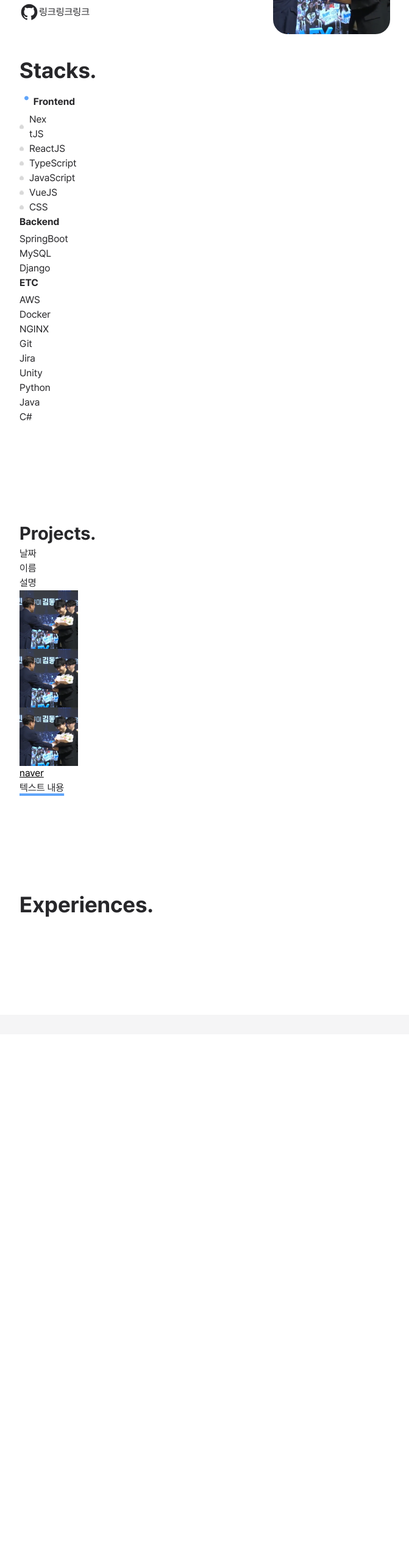
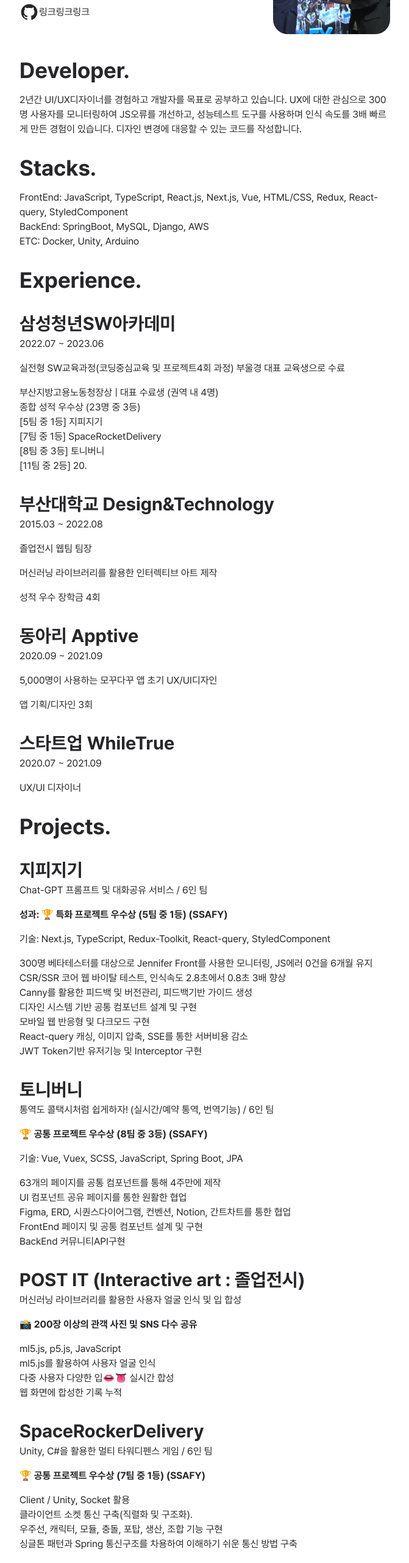
Before and after one commit to heisje/heisje-blog, a Next.js app in the folder blog/: page /about in a window 1280 px wide. Shown: the part 234-2797 px from the top of the page at 61% size, without its empty margins (304-975 px from the left). Before the commit the page ends 1930 px from the top, so only its background shows below. Built offline with nearby package versions, Linux system fonts and the light colour scheme.

Commit message:
fix: about contents

```diff
--- /dev/null
+++ b/blog/src/app/about/Projects.ts
@@ -0,0 +1,35 @@
+export type projectType = {
+  title: string;
+  description: string;
+  date: string;
+  tech: string;
+  my: string;
+  result: string;
+  details: string[];
+};
+
+export const zippyZiggyText: projectType = {
+  title: '지피지기',
+  description: '',
+  date: '2023.5 (6주)',
+  my: 'FrontEnd',
+  tech: '',
+  result: '',
+  details: ['300명 베타테스터를 대상으로 Jennifer Front를 사용한 모니터링, JS에러 0건을 6개월 유지'],
+};
+
+export const tonnyBunnyText: projectType = {
+  title: '토니버니',
+  description: '통역도 콜택시처럼 쉽게하자! (실시간/예약 통역, 번역기능)',
+  date: '2023.01.03 ~ 2023.02.17 (7주) ',
+  my: 'FrontEnd, BackEnd',
+  tech: 'Vue, Vuex, SCSS, JavaScript, Spring Boot, JPA',
+  result: '🏆 공통 프로젝트 우수상 (8팀 중 3등) (SSAFY)',
+  details: [
+    '63개의 페이지를 공통 컴포넌트를 통해 4주만에 제작',
+    '공통 컴포넌트 인자별 공유 페이지를 통한 원활한 협업',
+    'Figma, ERD, 시퀀스다이어그램, 컨벤션, Notion, 간트차트를 통한 협업',
+    'FrontEnd 페이지 및 공통 컴포넌트 설계 및 구현',
+    'BackEnd 커뮤니티API구현',
+  ],
+};
--- a/blog/src/app/about/page.tsx
+++ b/blog/src/app/about/page.tsx
@@ -6,10 +6,6 @@
 function AboutStack() {
   return null;
 }
-
-const aboutText = {
-  title: ``,
-};
 
 export const metadata: Metadata = {
   title: "Heisje's portfolio",
@@ -67,51 +63,138 @@
           </div>
         </header>
 
-        <article className={'mb-40'}>
-          <h1>
-            <span>Stacks.</span>
-          </h1>
+        <article className={'mb-20'}>
+          <div className={'mb-8'}>
+            <h1 className={'mb-4'}>Developer.</h1>
+            <p>
+              2년간 UI/UX디자이너를 경험하고 개발자를 목표로 공부하고 있습니다. UX에 대한 관심으로 300명 사용자를
+              모니터링하여 JS오류를 개선하고, 성능테스트 도구를 사용하며 인식 속도를 3배 빠르게 만든 경험이 있습니다.
+              디자인 변경에 대응할 수 있는 코드를 작성합니다.
+            </p>
+          </div>
+
+          <div className={'mb-8'}>
+            <h1 className={'mb-4'}>Stacks.</h1>
             <div>
-            <h5 className={'circle'}>Frontend</h5>
-            <ul className={'test'}>
+              <ul>
                 <li>
-                Nex
-                <br />
-                tJS
+                  FrontEnd: JavaScript, TypeScript, React.js, Next.js, Vue, HTML/CSS, Redux, React-query,
+                  StyledComponent
                 </li>
-              <li>ReactJS</li>
-              <li>TypeScript</li>
-              <li>JavaScript</li>
-              <li>VueJS</li>
-              <li>CSS</li>
+                <li>BackEnd: SpringBoot, MySQL, Django, AWS</li>
+                <li>ETC: Docker, Unity, Arduino</li>
               </ul>
             </div>
+          </div>
+
+          <h1 className={'mb-8'}>Experience.</h1>
+          <div className={'mb-8'}>
+            <h2>삼성청년SW아카데미</h2>
             <div>
-            <h5>Backend</h5>
+              <p>2022.07 ~ 2023.06</p>
+              <p>실전형 SW교육과정(코딩중심교육 및 프로젝트4회 과정) 부울경 대표 교육생으로 수료</p>
               <ul>
-              <li>SpringBoot</li>
-              <li>MySQL</li>
-              <li>Django</li>
+                <li>부산지방고용노동청장상 | 대표 수료생 (권역 내 4명)</li>
+                <li>종합 성적 우수상 (23명 중 3등)</li>
+                <li>[5팀 중 1등] 지피지기</li>
+                <li>[7팀 중 1등] SpaceRocketDelivery</li>
+                <li>[8팀 중 3등] 토니버니</li>
+                <li>[11팀 중 2등] 20.</li>
               </ul>
             </div>
+          </div>
+
+          <div className={'mb-8'}>
+            <h2>부산대학교 Design&Technology</h2>
             <div>
-            <h5>ETC</h5>
+              <p>2015.03 ~ 2022.08</p>
+              <p>졸업전시 웹팀 팀장</p>
+              <p>머신러닝 라이브러리를 활용한 인터렉티브 아트 제작</p>
+              <p>성적 우수 장학금 4회</p>
+            </div>
+          </div>
+
+          <div className={'mb-8'}>
+            <h2>동아리 Apptive</h2>
+            <div>
+              <p>2020.09 ~ 2021.09</p>
+              <p>5,000명이 사용하는 모꾸다꾸 앱 초기 UX/UI디자인</p>
+              <p>앱 기획/디자인 3회</p>
+            </div>
+          </div>
+
+          <div className={'mb-8'}>
+            <h2>스타트업 WhileTrue</h2>
+            <div>
+              <p>2020.07 ~ 2021.09</p>
+              <p>UX/UI 디자이너</p>
+            </div>
+          </div>
+
+          <div>
+            <h1 className={'mb-8'}>Projects.</h1>
+            <div className={'mb-8'}>
+              <h2>지피지기</h2>
+              <p>Chat-GPT 프롬프트 및 대화공유 서비스 / 6인 팀</p>
+              <p>
+                <strong>성과: 🏆 특화 프로젝트 우수상 (5팀 중 1등) (SSAFY)</strong>
+              </p>
+              <p>기술: Next.js, TypeScript, Redux-Toolkit, React-query, StyledComponent</p>
               <ul>
-              <li>AWS</li>
-              <li>Docker</li>
-              <li>NGINX</li>
-              <li>Git</li>
-              <li>Jira</li>
-              <li>Unity</li>
-              <li>Python</li>
-              <li>Java</li>
-              <li>C#</li>
+                <li>300명 베타테스터를 대상으로 Jennifer Front를 사용한 모니터링, JS에러 0건을 6개월 유지</li>
+                <li>CSR/SSR 코어 웹 바이탈 테스트, 인식속도 2.8초에서 0.8초 3배 향상</li>
+                <li>Canny를 활용한 피드백 및 버전관리, 피드백기반 가이드 생성</li>
+                <li>디자인 시스템 기반 공통 컴포넌트 설계 및 구현</li>
+                <li>모바일 웹 반응형 및 다크모드 구현</li>
+                <li>React-query 캐싱, 이미지 압축, SSE를 통한 서버비용 감소</li>
+                <li>JWT Token기반 유저기능 및 Interceptor 구현</li>
               </ul>
             </div>
-        </article>
-        <article className={'mb-40'}>
-          <div>
-            <h2>Projects.</h2>
+            <div className={'mb-8'}>
+              <h2>토니버니</h2>
+              <p>통역도 콜택시처럼 쉽게하자! (실시간/예약 통역, 번역기능) / 6인 팀</p>
+              <p>
+                <strong>🏆 공통 프로젝트 우수상 (8팀 중 3등) (SSAFY)</strong>
+              </p>
+              <p>기술: Vue, Vuex, SCSS, JavaScript, Spring Boot, JPA</p>
+              <ul>
+                <li>63개의 페이지를 공통 컴포넌트를 통해 4주만에 제작</li>
+                <li>UI 컴포넌트 공유 페이지를 통한 원활한 협업</li>
+                <li>Figma, ERD, 시퀀스다이어그램, 컨벤션, Notion, 간트차트를 통한 협업</li>
+                <li>FrontEnd 페이지 및 공통 컴포넌트 설계 및 구현</li>
+                <li>BackEnd 커뮤니티API구현</li>
+              </ul>
+            </div>
+
+            <div className={'mb-8'}>
+              <h2>POST IT (Interactive art : 졸업전시)</h2>
+              <p>머신러닝 라이브러리를 활용한 사용자 얼굴 인식 및 입 합성</p>
+              <p>
+                <strong>📸 200장 이상의 관객 사진 및 SNS 다수 공유</strong>
+              </p>
+              <ul>
+                <li>ml5.js, p5.js, JavaScript</li>
+                <li>ml5.js를 활용하여 사용자 얼굴 인식</li>
+                <li>다중 사용자 다양한 입👄👅 실시간 합성 </li>
+                <li>웹 화면에 합성한 기록 누적</li>
+              </ul>
+            </div>
+
+            <div className={'mb-8'}>
+              <h2>SpaceRockerDelivery</h2>
+              <p>Unity, C#을 활용한 멀티 타워디펜스 게임 / 6인 팀</p>
+              <p>
+                <strong>🏆 공통 프로젝트 우수상 (7팀 중 1등) (SSAFY)</strong>
+              </p>
+              <ul>
+                <li>Client / Unity, Socket 활용</li>
+                <li>클라이언트 소켓 통신 구축(직렬화 및 구조화). </li>
+                <li>우주선, 캐릭터, 모듈, 충돌, 포탑, 생산, 조합 기능 구현</li>
+                <li>싱글톤 패턴과 Spring 통신구조를 차용하여 이해하기 쉬운 통신 방법 구축</li>
+              </ul>
+            </div>
+          </div>
+
           <div className="overflow-x-auto"></div>
           <div>날짜</div>
           <div>이름</div>
@@ -138,17 +221,8 @@
             width={64}
             height={64}
           />
-            <Link
-              href={'naver.com'}
-              className={'transition duration-1000 underline text-black hover:text-blue-500 hover:underline'}
-            >
-              naver
-            </Link>
+
           <p className="underline decoration-blue-400 decoration-4 underline-offset-4">텍스트 내용</p>
-          </div>
-        </article>
-        <article className={'mb-40'}>
-          <h1>Experiences.</h1>
         </article>
       </main>
     </>
```
Lines whose indentation alone changed are shown as unchanged.
